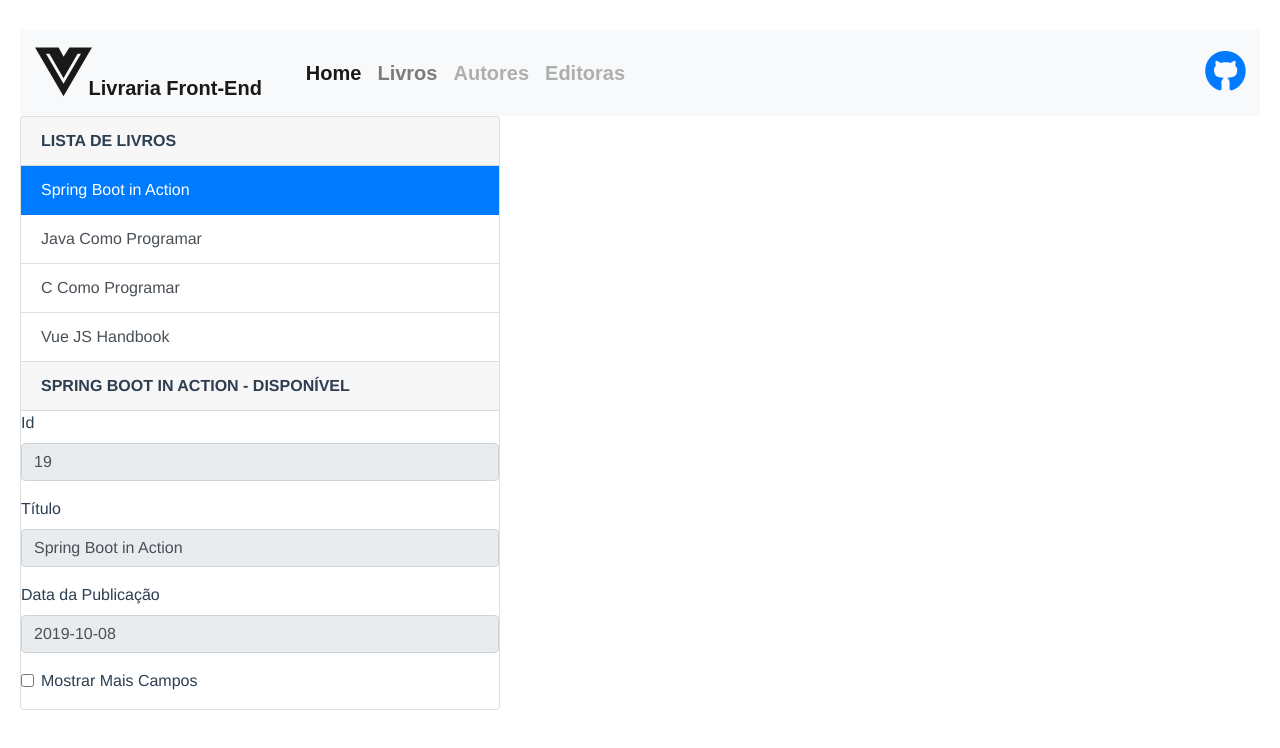
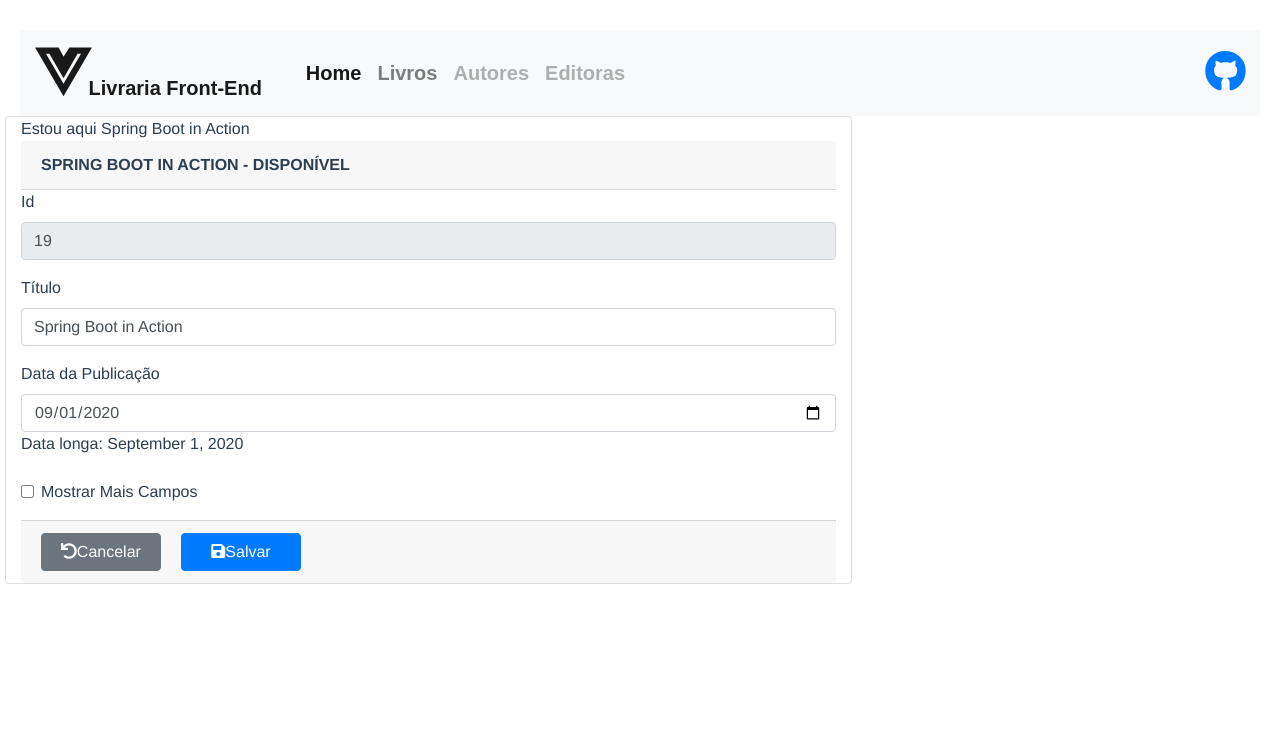
Before and after one commit to Glaydson/livraria-front-2020-1-vuex, a Vue app: page / in a window 1280 px wide. Both pictures are taken after a click on the link "Spring Boot in Action". Shown: the top 748 px of the page. Built offline with nearby package versions, Linux system fonts and the light colour scheme.

Commit message:
Componentes pai e filho início

```diff
--- a/package.json
+++ b/package.json
@@ -12,6 +12,11 @@
     "@fortawesome/free-solid-svg-icons": "^5.13.0",
     "@fortawesome/vue-fontawesome": "^0.1.9",
     "core-js": "^3.6.4",
+    "date-fns": "^2.13.0",
+    "jquery": "^3.5.1",
+    "moment": "^2.25.3",
+    "popper": "^1.0.1",
+    "popper.js": "^1.16.1",
     "vue": "^2.6.11"
   },
   "devDependencies": {
--- a/src/App.vue
+++ b/src/App.vue
@@ -3,20 +3,20 @@
     <BarraCabecalho />
     <div class="main-section columns">
       <main class="column">
-        <ListaLivros />
+        <ListaLivrosPai />
       </main>
     </div>
   </div>
 </template>
 
 <script>
-import BarraCabecalho from "@/components/barra-cabecalho.vue";
-import ListaLivros from "@/components/lista-livros.vue";
+import BarraCabecalho from "@/components/barra-cabecalho";
+import ListaLivrosPai from "@/components/lista-livros-pai";
 
 export default {
   name: "App",
   components: {
-    BarraCabecalho, ListaLivros
+    BarraCabecalho, ListaLivrosPai
   }
 };
 </script>
--- /dev/null
+++ b/src/components/lista-livros-pai.vue
@@ -0,0 +1,212 @@
+<template>
+  <div class="row">
+    <div class="card col-md-8">
+      <div v-if="!livroSelecionado">
+        <div class="card-header">LISTA DE LIVROS</div>
+        <ul class="list-group list-group-flush">
+          <li
+            v-for="livro in livros"
+            :key="livro.id"
+            class="list-group-item list-group-item-action"
+            :class="{ 'active': livroSelecionado === livro }"
+          >
+            <a @click="selecionarLivro(livro)">
+              <span>{{ livro.titulo }}</span>
+            </a>
+          </li>
+        </ul>
+        <div class="notification" v-show="mensagem">{{ mensagem }}</div>
+      </div>
+      <div v-if="livroSelecionado">
+        <LivroDetalhe :livro="livroSelecionado" />
+        <div class="card-header">{{tituloDisponibilidade}}</div>
+        <form>
+          <div class="form-group">
+            <label for="id">Id</label>
+            <input type="text" class="form-control" id="id" disabled :value="livroSelecionado.id" />
+          </div>
+          <div class="form-group">
+            <label for="titulo">Título</label>
+            <input
+              type="text"
+              class="form-control"
+              id="idTitulo"
+              :value="livroSelecionado.titulo"
+            />
+          </div>
+          <div class="form-group">
+            <label for="dataPublicacao">Data da Publicação</label>
+            <input
+              type="date"
+              class="form-control"
+              id="dataPublicacao"
+              v-model="livroSelecionado.dataPublicacao"
+            />
+            <label>Data longa: {{ livroSelecionado.dataPublicacao | formatDate}}</label>
+          </div>
+          <div class="form-group form-check">
+            <input type="checkbox" class="form-check-input" id="mostrar" v-model="mostrarMais" />
+            <label for="mostrar" class="form-check-label">Mostrar Mais Campos</label>
+          </div>
+          <div class="form-group" v-show="mostrarMais">
+            <label for="preco">Preço</label>
+            <input type="number" class="form-control" id="preco" v-model="livroSelecionado.preco" />
+            <label>{{mensagemPreco}}</label>
+          </div>
+          <div class="form-group" v-show="mostrarMais">
+            <label for="autores">Autor(es)</label>
+            <input
+              type="text"
+              class="form-control"
+              id="autores"
+              disabled
+              :value="livroSelecionado.autores"
+            />
+          </div>
+          <footer class="card-footer">
+            <button class="btn btn-secondary botoes" @click="cancelarLivro()">
+              <i class="fas fa-undo"></i>
+              <span>Cancelar</span>
+            </button>
+            <button class="btn btn-primary botoes" @click="salvarLivro()">
+              <i class="fas fa-save"></i>
+              <span>Salvar</span>
+            </button>
+          </footer>
+        </form>
+      </div>
+    </div>
+  </div>
+</template>
+
+<script>
+import { format } from "date-fns";
+import LivroDetalhe from '@/components/livro-detalhe';
+const inputDateFormat = "yyyy-MM-dd";
+const nossosLivros = [
+  {
+    id: 19,
+    titulo: "Spring Boot in Action",
+    dataPublicacao: format(new Date(2020, 8, 1), inputDateFormat),
+    preco: 500,
+    numeroPaginas: 159,
+    autores: ["Autor 3"],
+    disponivel: true
+  },
+  {
+    id: 20,
+    titulo: "Java Como Programar",
+    dataPublicacao: format(new Date(2000, 3, 8), inputDateFormat),
+    preco: 50,
+    numeroPaginas: 300,
+    autores: ["Autor 1", "Autor 2"],
+    disponivel: true
+  },
+  {
+    id: 21,
+    titulo: "C Como Programar",
+    dataPublicacao: format(new Date(2000, 11, 8), inputDateFormat),
+    preco: 50,
+    numeroPaginas: 300,
+    autores: ["Autor 4"],
+    disponivel: false
+  },
+  {
+    id: 22,
+    titulo: "Vue JS Handbook",
+    dataPublicacao: format(new Date(2020, 3, 8), inputDateFormat),
+    preco: 500,
+    numeroPaginas: 300,
+    autores: ["Autor 5", "Autor 6"],
+    disponivel: true
+  }
+];
+export default {
+  name: "ListaLivrosPai",
+  data() {
+    return {
+      livroSelecionado: undefined,
+      mostrarMais: false,
+      livros: [],
+      mensagem: "",
+      mensagemPreco: ""
+    };
+  },
+  components: {LivroDetalhe},
+  computed: {
+    tituloDisponibilidade() {
+      return `${this.livroSelecionado.titulo} - ${
+        this.livroSelecionado.disponivel ? "Disponível" : "Indisponível"
+      }`;
+    }
+  },
+  created() {
+    this.carregarLivros();
+  },
+  methods: {
+    async getLivros() {
+      return new Promise(resolve => {
+        setTimeout(() => resolve(nossosLivros), 1500);
+      });
+    },
+    async carregarLivros() {
+      this.livros = [];
+      this.mensagem = "Obtendo os livros. Por favor aguarde...";
+      this.livros = await this.getLivros();
+      this.mensagem = "";
+    },
+    processaMudancaPreco(valorAntigo, valorNovo) {
+      if (valorAntigo == undefined) {
+        this.mensagemPreco = "";
+      } else {
+        if (valorAntigo > valorNovo) {
+          this.mensagemPreco = "O preço caiu";
+        } else this.mensagemPreco = "O preço subiu";
+      }
+    },
+    salvarLivro() {
+      const index = this.livros.findIndex(l => l.id === this.livroSelecionado.id);
+      this.livros.splice(index, 1, this.livroSelecionado);
+      this.livros = [...this.livros];
+      this.livroSelecionado = undefined;
+    },
+    cancelarLivro() {
+      this.livroSelecionado = undefined;
+    },
+    selecionarLivro(livro) {
+      this.livroSelecionado = livro;
+    },
+  },
+  watch: {
+    "livroSelecionado.preco": {
+      immediate: false,
+      handler(valorNovo, valorAntigo) {
+        console.log(
+          `Watcher avaliado. antigo=${valorAntigo}, novo=${valorNovo}`
+        );
+        this.processaMudancaPreco(valorAntigo, valorNovo);
+      }
+    }
+  }
+};
+</script>
+
+<style scoped>
+li a {
+  cursor: pointer;
+}
+.card-header {
+  text-transform: uppercase;
+  font-weight: bold;
+}
+.notification {
+  background-color: blue;
+  color: white;
+  font-size: 16px;
+  line-height: 30px;
+}
+.botoes {
+  width: 120px;
+  margin-right: 20px;
+}
+</style>
--- a/src/components/lista-livros.vue
+++ b/src/components/lista-livros.vue
@@ -13,6 +13,7 @@
         </a>
       </li>
     </ul>
+    <div class="notification" v-show="mensagem">{{ mensagem }}</div>
     <div v-if="livroSelecionado">
       <div class="card-header">{{tituloDisponibilidade}}</div>
       <form>
@@ -27,12 +28,12 @@
         <div class="form-group">
           <label for="dataPublicacao">Data da Publicação</label>
           <input
-            type="text"
+            type="date"
             class="form-control"
             id="dataPublicacao"
-            disabled
-            :value="livroSelecionado.dataPublicacao"
+            v-model="livroSelecionado.dataPublicacao"
           />
+          <label>Data longa: {{ livroSelecionado.dataPublicacao | formatDate}}</label>
         </div>
         <div class="form-group form-check">
           <input type="checkbox" class="form-check-input" id="mostrar" v-model="mostrarMais" />
@@ -40,13 +41,8 @@
         </div>
         <div class="form-group" v-show="mostrarMais">
           <label for="preco">Preço</label>
-          <input
-            type="text"
-            class="form-control"
-            id="preco"
-            disabled
-            :value="livroSelecionado.preco"
-          />
+          <input type="number" class="form-control" id="preco" v-model="livroSelecionado.preco" />
+          <label>{{mensagemPreco}}</label>
         </div>
         <div class="form-group" v-show="mostrarMais">
           <label for="autores">Autor(es)</label>
@@ -64,17 +60,13 @@
 </template>
 
 <script>
-export default {
-  name: "ListaLivros",
-  data() {
-    return {
-      livroSelecionado: undefined,
-      mostrarMais: false,
-      livros: [
+import { format } from 'date-fns';
+const inputDateFormat = 'yyyy-MM-dd';
+const nossosLivros = [
   {
     id: 19,
     titulo: "Spring Boot in Action",
-          dataPublicacao: "2019-10-08",
+    dataPublicacao: format(new Date(2020, 8, 1), inputDateFormat),
     preco: 500,
     numeroPaginas: 159,
     autores: ["Autor 3"],
@@ -83,7 +75,7 @@ export default {
   {
     id: 20,
     titulo: "Java Como Programar",
-          dataPublicacao: "2000-03-08",
+    dataPublicacao: format(new Date(2000, 3, 8), inputDateFormat),
     preco: 50,
     numeroPaginas: 300,
     autores: ["Autor 1", "Autor 2"],
@@ -92,7 +84,7 @@ export default {
   {
     id: 21,
     titulo: "C Como Programar",
-          dataPublicacao: "2000-12-08",
+    dataPublicacao: format(new Date(2000, 11, 8), inputDateFormat),
     preco: 50,
     numeroPaginas: 300,
     autores: ["Autor 4"],
@@ -101,13 +93,22 @@ export default {
   {
     id: 22,
     titulo: "Vue JS Handbook",
-          dataPublicacao: "2020-03-08",
+    dataPublicacao: format(new Date(2020, 3, 8), inputDateFormat),
     preco: 500,
     numeroPaginas: 300,
     autores: ["Autor 5", "Autor 6"],
     disponivel: true
   }
-      ]
+];
+export default {
+  name: "ListaLivros",
+  data() {
+    return {
+      livroSelecionado: undefined,
+      mostrarMais: false,
+      livros: [],
+      mensagem: "",
+      mensagemPreco: ""
     };
   },
   computed: {
@@ -116,7 +117,43 @@ export default {
         this.livroSelecionado.disponivel ? "Disponível" : "Indisponível"
       }`;
     }
+  },
+  created() {
+    this.carregarLivros();
+  },
+  methods: {
+    async getLivros() {
+      return new Promise(resolve => {
+        setTimeout(() => resolve(nossosLivros), 1500);
+      });
+    },
+    async carregarLivros() {
+      this.livros = [];
+      this.mensagem = "Obtendo os livros. Por favor aguarde...";
+      this.livros = await this.getLivros();
+      this.mensagem = "";
+    },
+    processaMudancaPreco(valorAntigo, valorNovo) {
+      if (valorAntigo == undefined) {
+        this.mensagemPreco = "";
+      } else {
+        if (valorAntigo > valorNovo) {
+          this.mensagemPreco = "O preço caiu";
+        } else this.mensagemPreco = "O preço subiu";
       }
+    }
+  },
+  watch: {
+    "livroSelecionado.preco": {
+      immediate: false,
+      handler(valorNovo, valorAntigo) {
+        console.log(
+          `Watcher avaliado. antigo=${valorAntigo}, novo=${valorNovo}`
+        );
+        this.processaMudancaPreco(valorAntigo, valorNovo);
+      }
+    },
+  },
 };
 </script>
 
@@ -128,4 +165,10 @@ li a {
   text-transform: uppercase;
   font-weight: bold;
 }
+.notification {
+  background-color: blue;
+  color: white;
+  font-size: 16px;
+  line-height: 30px;
+}
 </style>
--- /dev/null
+++ b/src/components/livro-detalhe.vue
@@ -0,0 +1,17 @@
+<template>
+    <div>
+        Estou aqui {{livro.titulo}}
+    </div>
+</template>
+
+<script>
+    export default {
+        name: "LivroDetalhe",
+        props: {
+            livro: {
+                type: Object,
+                default: () => {}
+            },
+        },
+    }
+</script>
--- a/src/main.js
+++ b/src/main.js
@@ -2,8 +2,18 @@ import Vue from 'vue'
 import App from './App.vue'
 
 import "@/assets/global.css"
+import moment from 'moment'
 
 Vue.config.productionTip = false
+
+
+Vue.filter('formatDate', function(value) {
+  if (value) {
+    moment.locale('pt-BR');
+    const data = moment(value);
+    return moment(data).format('LL')
+  }
+})
 
 new Vue({
   render: h => h(App),
```
Also changed, not shown: src/components/form-livro.vue (+6 -1 lines), 1 other file (tests, documents, lock files or other folders). Lines whose indentation alone changed are shown as unchanged.
